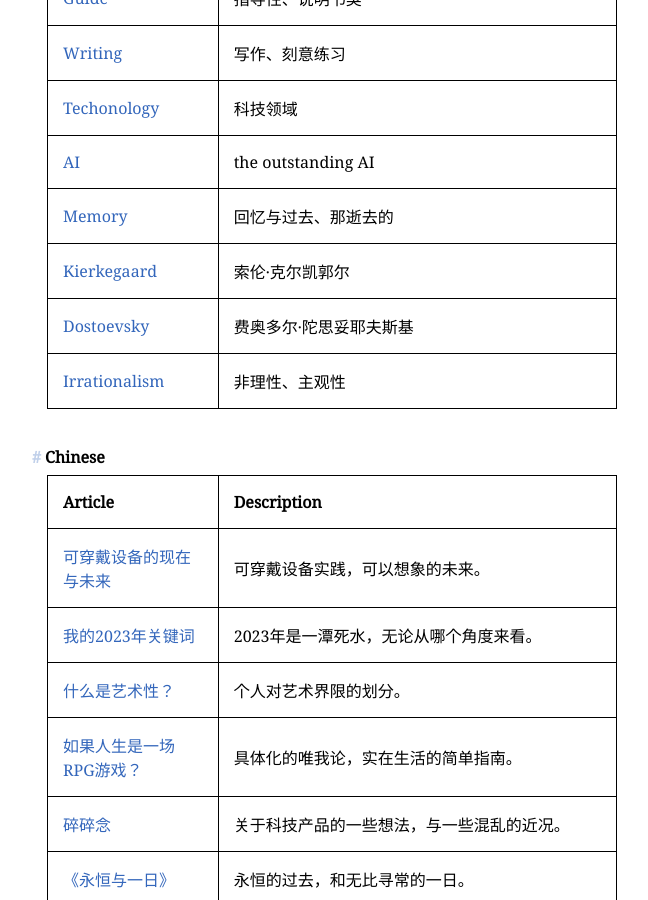
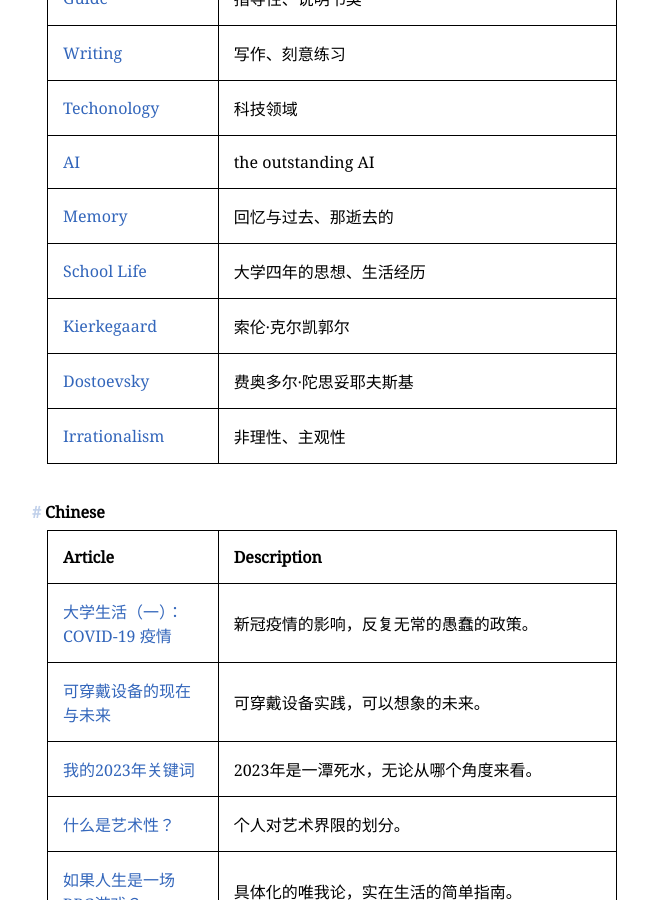
Before and after one commit to huang-feiyu/huang-feiyu.github.io, a Jekyll site: the page built from pages/tags.md, in a window 1280 px wide and 900 px high, scrolled down 377 px. Shown: the whole window, without its empty margins (308-956 px from the left). Built offline with Jekyll 4.4.1, drawn with Linux system fonts in a browser that asks for light colours; nearby versions of some CDN libraries; some of the changed text lies outside the part shown.

Commit message:
post: start writing school-life-1

```diff
--- a/_data/settings.yml
+++ b/_data/settings.yml
@@ -10,6 +10,7 @@
 - {series: false, name: 'Techonology',   tag: 'technology',    description: '科技领域'}
 - {series: false, name: 'AI',            tag: 'ai',            description: 'the outstanding AI'}
 - {series: false, name: 'Memory',        tag: 'memory',        description: '回忆与过去、那逝去的'}
+- {series: true,  name: 'School Life',   tag: 'school-life',   description: '大学四年的思想、生活经历'}
 - {series: false, name: 'Kierkegaard',   tag: 'kierkegaard',   description: '索伦·克尔凯郭尔'}
 - {series: true,  name: 'Dostoevsky',    tag: 'dostoevsky',    description: '费奥多尔·陀思妥耶夫斯基'}
 - {series: false, name: 'Irrationalism', tag: 'irrationalism', description: '非理性、主观性'}
--- /dev/null
+++ b/_posts/2024-03-09-school-life-1.md
@@ -0,0 +1,12 @@
+---
+layout:      post
+title:       大学生活（一）：COVID-19 疫情
+author:      Ludwig Huang
+categories:  series
+tags:        [chinese,school-life]
+image:       tree-2.jpg
+toc:         false
+description: 新冠疫情的影响，反复无常的愚蠢的政策。
+---
+
+### 前言
```
Also changed, not shown: assets/img/tree-2.jpg (added).
